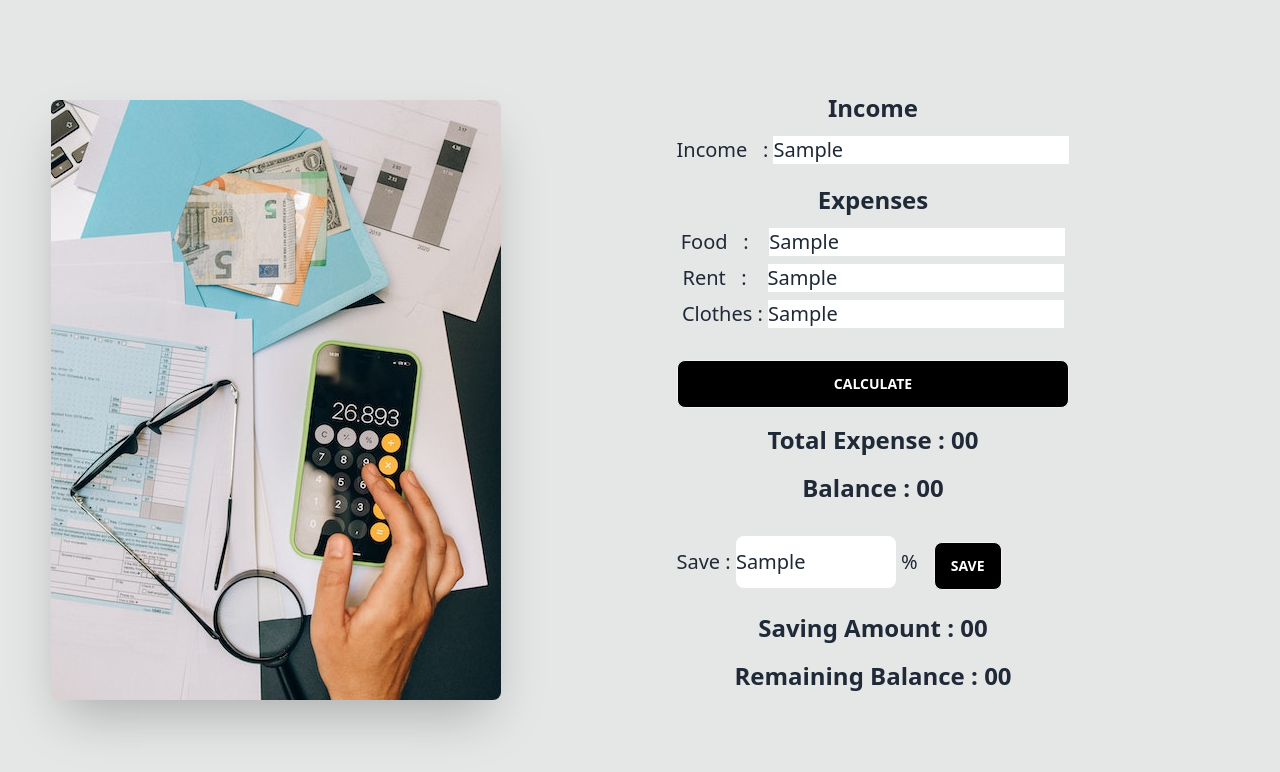
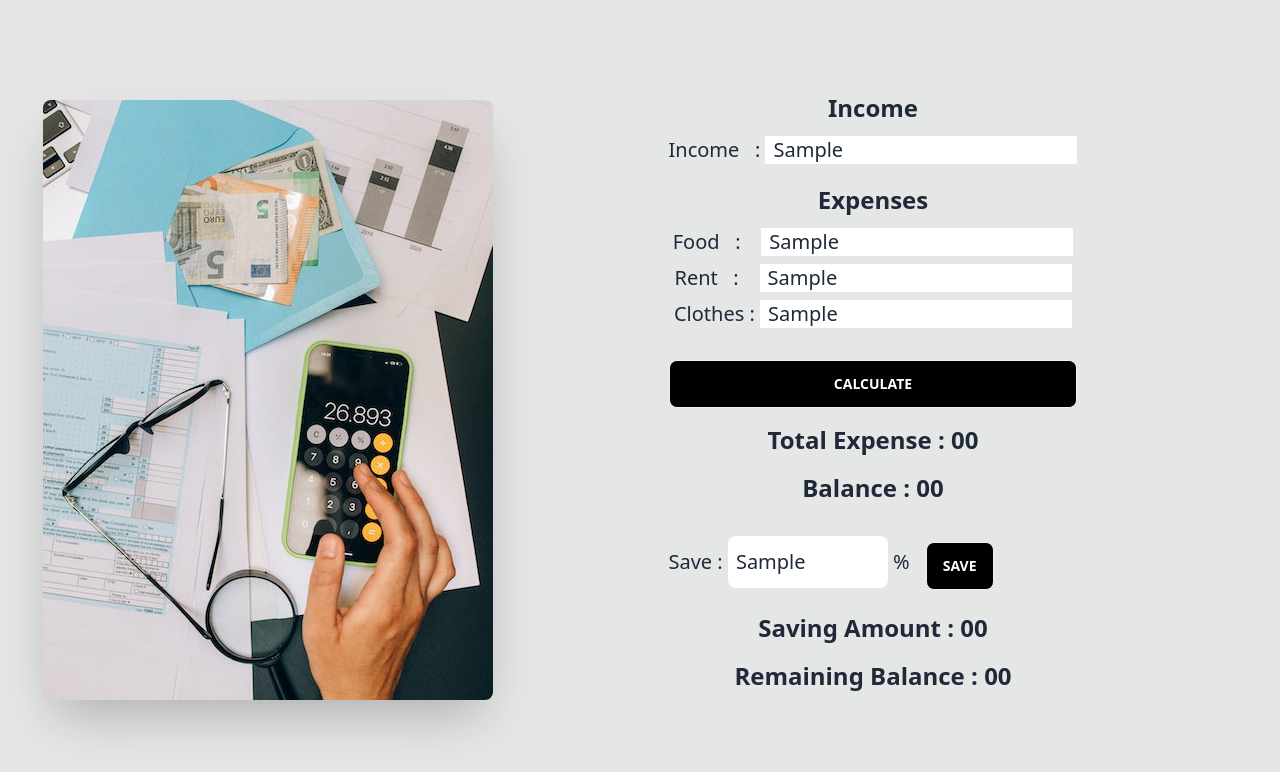
Before and after one commit to rakibaakter/money-master, a plain HTML site: page index.html in a window 1280 px wide. Both pictures are taken after typing "Sample", "Sample", "Sample", "Sample", "Sample" into the empty fields and a click on the button "CALCULATE". Shown: the part 84-856 px from the top of the page. Drawn offline with nearby package versions, Linux system fonts and the light colour scheme.

Commit message:
fix ui bugs

```diff
--- a/index.html
+++ b/index.html
@@ -23,24 +23,24 @@
                 <div class="text-center">
                   <!-- income -->
                     <h2 class="text-2xl mb-3 font-semibold">Income</h2>
-                    <p class="text-xl mb-5">Income  &nbsp :  <input id="total-income-id" type="text"></p>
+                    <p class="text-xl mb-5">Income  &nbsp :  <input class="px-2" id="total-income-id" type="text"></p>
                     <!-- expense -->
                     <h2 class="text-2xl mb-3 font-semibold">Expenses</h2>
-                    <p class="text-xl mb-2">Food &nbsp : &nbsp&nbsp <input id="food-id" type="text"></p>
-                    <p class="text-xl mb-2">Rent &nbsp : &nbsp&nbsp <input id="rent-id" type="text"></p>
-                    <p class="text-xl mb-2">Clothes : <input id="cloths-id" type="text"></p>
+                    <p class="text-xl mb-2">Food &nbsp : &nbsp&nbsp <input class="px-2" id="food-id" type="text"></p>
+                    <p class="text-xl mb-2">Rent &nbsp : &nbsp&nbsp <input class="px-2" id="rent-id" type="text"></p>
+                    <p class="text-xl mb-2">Clothes : <input class="px-2" id="cloths-id" type="text"></p>
                 </div>
                 <!-- calculation -->
                 <div class="text-center mt-8">
-                  <button class="btn bg-black text-white w-full" id="initial-calculation">Calculate</button>
+                  <button class="btn bg-black text-white w-full hover:text-black hover:border hover:border-black" id="initial-calculation">Calculate</button>
                   <h2 class="text-2xl font-semibold my-4">Total Expense : <span id="total-expense-id">00</span></h2>
                   <h2 class="text-2xl font-semibold my-4">Balance : <span id="balance-id">00</span></h2>
                 </div>
                 <!-- savings calculation -->
                 <div class="text-center mt-8">
                   <div class="flex items-center gap-4">
-                    <p class="text-xl mb-2">Save : <input class="py-3 w-40 rounded-lg" id="saving-id" type="text"> %</p>
-                    <button class="btn bg-black text-white" id="save-btn">Save</button>
+                    <p class="text-xl mb-2">Save : <input class="py-3 px-2 w-40 rounded-lg" id="saving-id" type="text"> %</p>
+                    <button class="btn bg-black text-white hover:text-black hover:border hover:border-black" id="save-btn">Save</button>
                   </div>
                   <h2 class="text-2xl font-bold my-4">Saving Amount : <span id="saving-ammount" >00</span></h2>
                   <h2 class="text-2xl font-bold my-4">Remaining Balance : <span id="remaining-balance">00</span></h2>
--- a/script.js
+++ b/script.js
@@ -34,6 +34,8 @@ document.getElementById('save-btn').addEventListener('click', function(){
     }
 
     const totalExpense = food + rent + cloths;
+    document.getElementById('total-expense-id').innerText = totalExpense;
+
     const balance = totalIncome - totalExpense;
 
     const totalSave = ((save*balance)/100);
```
